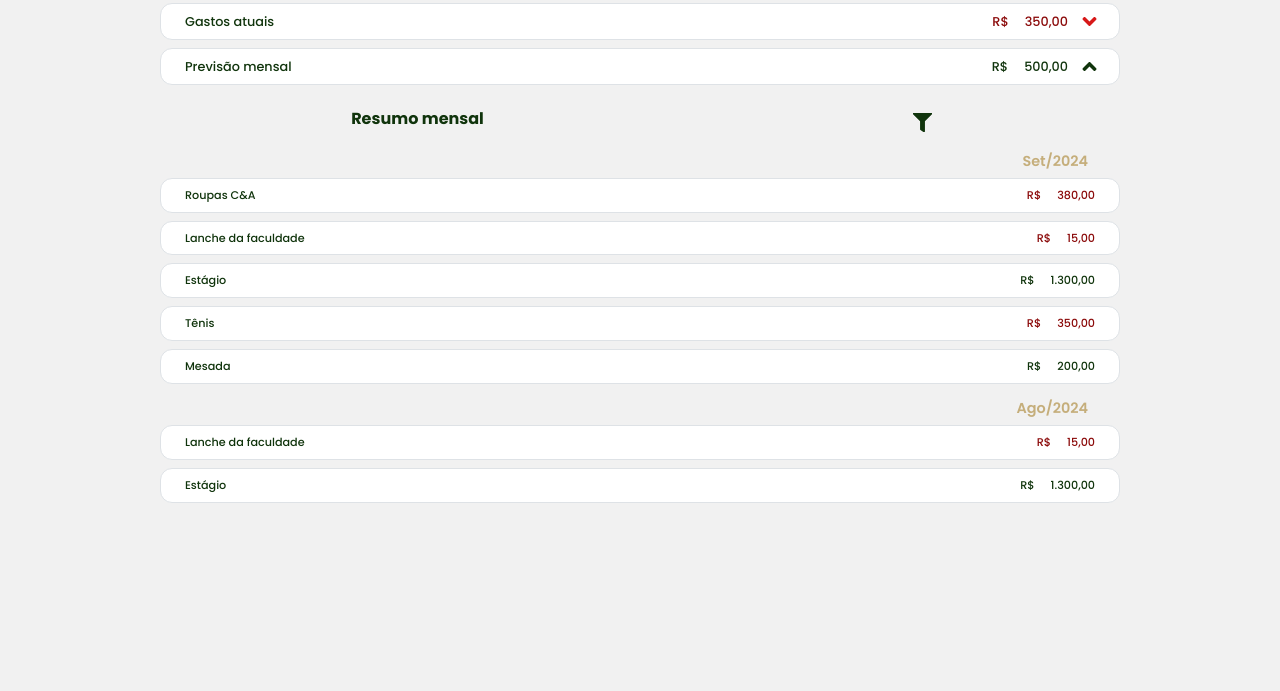
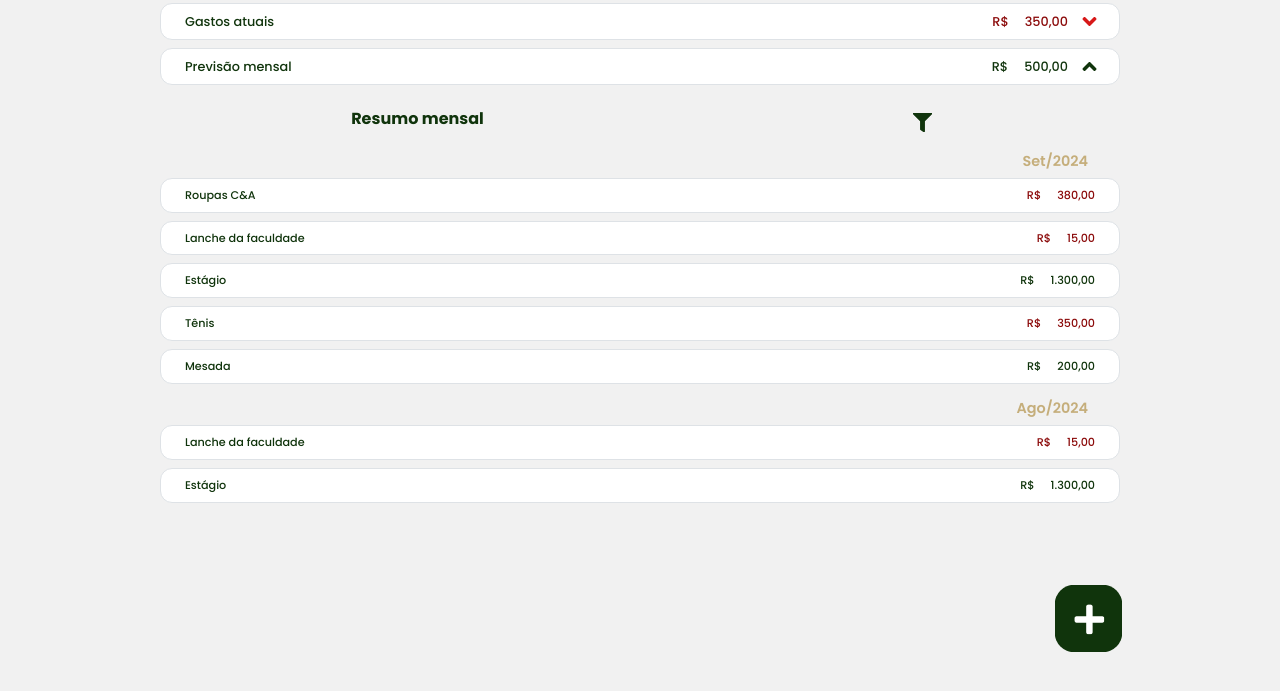
Before and after one commit to StephanieGdSantos/notecoin-fintech, a plain HTML site: page view/resumo/index.html in a window 1280 px wide. Shown: the part 77-768 px from the top of the page. Drawn offline with nearby package versions, Linux system fonts and the light colour scheme; a web font is replaced by a local one.

Commit message:
arruma tela inicial

```diff
--- a/view/resumo/index.html
+++ b/view/resumo/index.html
@@ -3,7 +3,7 @@
 <head>
     <meta charset="UTF-8">
     <meta name="viewport" content="width=device-width, initial-scale=1.0">
-    <title>Resumo de gastos</title>
+    <title>Resumo de saldo</title>
     <link rel="shortcut icon" href="../../images/" type="image/x-icon">
     <link rel="stylesheet" href="../../css/style.css">
     <link rel="stylesheet" href="../../css/fonts.css">
@@ -15,6 +15,9 @@
 </head>
 <body>
     <div id="header-placeholder"></div>
+    <a role="button" href="../adicionar/" class="btn btn-floating" id="btn-float">
+        <img src="../../images/btn-adicionar.svg" alt="ícone de adicionar">
+    </a>
     <div class="d-flex flex-column align-items-center">
         <div class="mt-3 d-flex flex-column gap-2 column-gap-3 w-75">
             <div class="d-flex flex-row justify-content-between align-items-center px-4 py-2 container-resumo container-valores border border-secondary-subtle">
```
